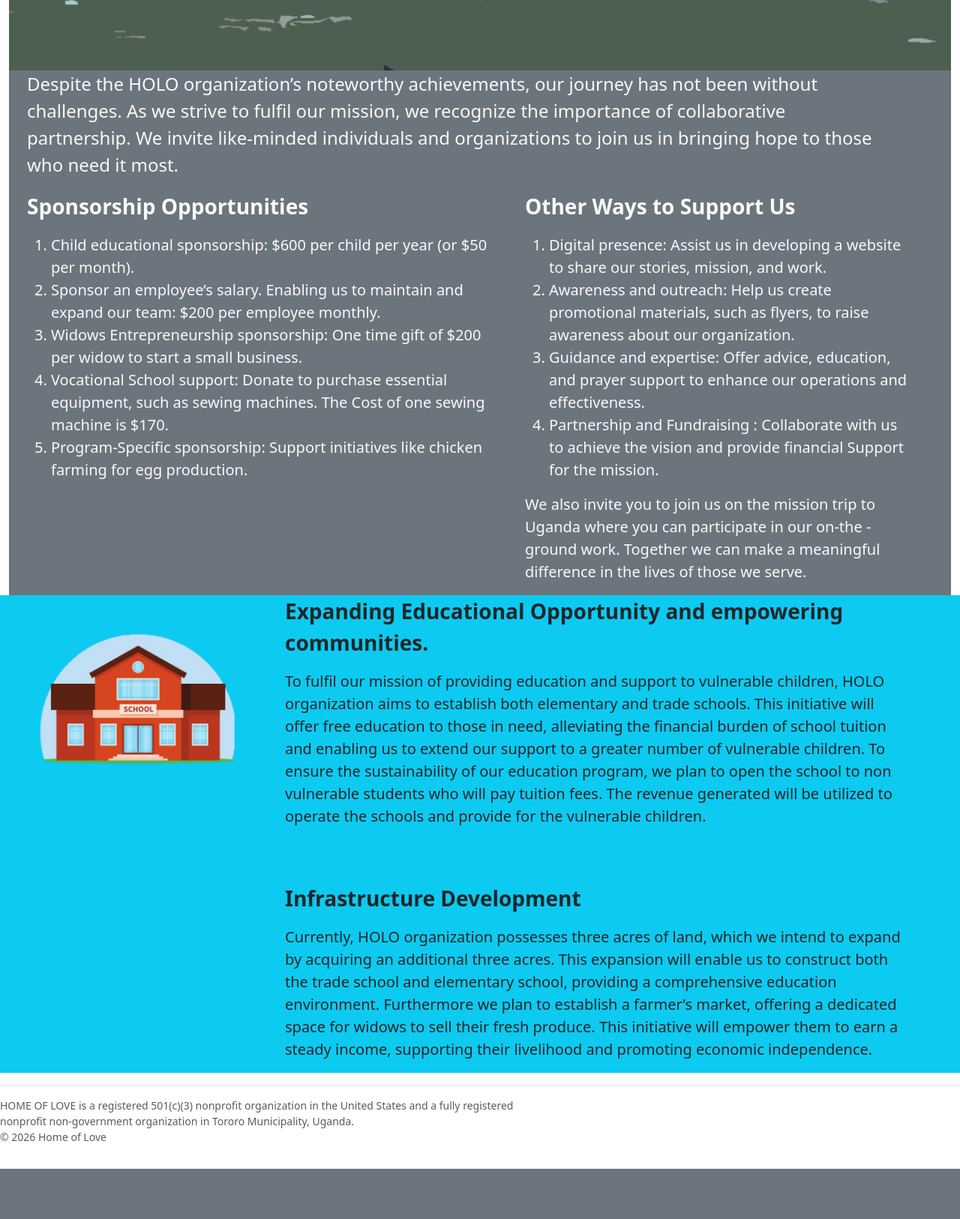
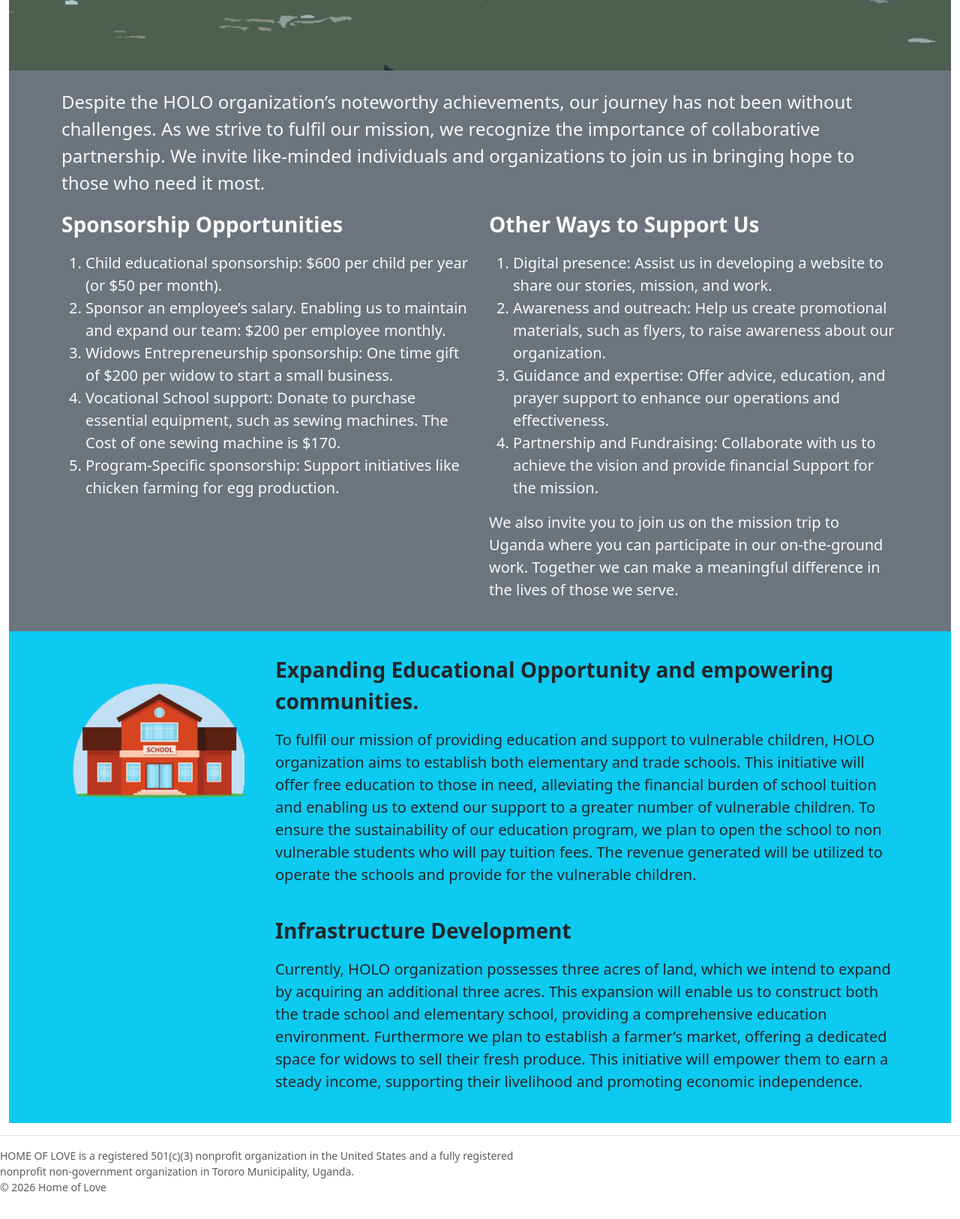
Before and after one commit to philiplessner/HOLO, a Flask app: page /donate in a window 1280 px wide. Shown: the part 489-2115 px from the top of the page at 75% size. Before the commit the page ends 2048 px from the top, so only its background shows below. Run offline with Flask 3, Linux system fonts and the light colour scheme.

Commit message:
Tweaked Donate page formatting.

```diff
--- a/app/templates/donate.html
+++ b/app/templates/donate.html
@@ -26,9 +26,11 @@
     </form>
     </div>
 </div>
-  <div class="bg-secondary text-light">
+
+  <div class="container-fluid bg-secondary text-light py-4">
+    <div class="container">
       <div class="row">
-      <div class="col-11 ms-4 text-left">
+        <div class="col-12">
           <p class="fs-4">
             Despite the HOLO organization’s noteworthy achievements, our journey has not been without
             challenges. As we strive to fulfil our mission, we recognize the importance of collaborative
@@ -38,10 +40,10 @@
         </div>
       </div>
 
-  <div class="row">
-      <div class="col-6 ms-4 text-left">
+      <div class="row gx-4">
+        <div class="col-12 col-md-6">
           <p class="fs-3">
-          <strong>Sponsorship Opportunities</strong><br>
+            <strong>Sponsorship Opportunities</strong>
           </p>
           <ol class="fs-5">
             <li>Child educational sponsorship: $600 per child per year (or $50 per month).</li>
@@ -53,7 +55,8 @@
             <li>Program-Specific sponsorship: Support initiatives like chicken farming for egg production.</li>
           </ol>
         </div>
-      <div class="col-5 ms-4 text-left">
+
+        <div class="col-12 col-md-6">
           <p class="fs-3">
             <strong>Other Ways to Support Us</strong>
           </p>
@@ -63,55 +66,46 @@
                 awareness about our organization.</li>
             <li>Guidance and expertise: Offer advice, education, and prayer support to enhance our
                 operations and effectiveness.</li>
-            <li>Partnership and Fundraising : Collaborate with us to achieve the vision and provide
+            <li>Partnership and Fundraising: Collaborate with us to achieve the vision and provide
                 financial Support for the mission.</li>
           </ol>
-        </p>
           <p class="fs-5">
             We also invite you to join us on the mission trip to Uganda where you can participate in our
-        on-the -ground work.
-      Together we can make a meaningful difference in the lives of those we serve.
+            on-the-ground work. Together we can make a meaningful difference in the lives of those we serve.
           </p>
         </div>
       </div>
     </div>
-    <div class="row bg-info text-dark">
-      <div class="col-3 ms-4 text-left">
+  </div>
+
+  <div class="container-fluid bg-info text-dark py-4">
+    <div class="container">
+      <div class="row align-items-center">
+        <div class="col-12 col-md-3 text-start">
           <img src="{{ url_for('static', filename='images/schoolhouse.png') }}" alt="School House" class="img-fluid">
         </div>
-      <div class="col-8 ms-4 text-left">
+        <div class="col-12 col-md-9 text-start">
           <p class="fs-3">
-        <strong>Expanding Educational Opportunity and empowering communities.</strong><br>
+            <strong>Expanding Educational Opportunity and empowering communities.</strong>
           </p>
           <p class="fs-5">
             To fulfil our mission of providing education and support to vulnerable children, HOLO
-organization aims to establish both elementary and trade schools.
-This initiative will offer free education to those in need, alleviating the
-financial burden of school tuition and enabling us to extend our
-support to a greater number of vulnerable children.
-To ensure the sustainability of our education program, we plan to
-open the school to non vulnerable students who will pay tuition fees.
-The revenue generated will be utilized to operate the schools and
-provide for the vulnerable children.
+            organization aims to establish both elementary and trade schools. This initiative will offer free education to those in need, alleviating the financial burden of school tuition and enabling us to extend our support to a greater number of vulnerable children. To ensure the sustainability of our education program, we plan to open the school to non vulnerable students who will pay tuition fees. The revenue generated will be utilized to operate the schools and provide for the vulnerable children.
           </p>
         </div>
       </div>
-    <div class="row bg-info text-dark">
-      <div class="col-3 ms-4 text-left">
+
+      <div class="row align-items-center mt-3">
+        <div class="col-12 col-md-3 text-start">
         </div>
-      <div class="col-8 ms-4 text-left">
+        <div class="col-12 col-md-9 text-start">
           <p class="fs-3">
-        <strong>Infrastructure Development</strong><br>
+            <strong>Infrastructure Development</strong>
           </p>
           <p class="fs-5">
-Currently, HOLO organization possesses three acres of land, which
-we intend to expand by acquiring an additional three acres. This expansion will enable us to
-construct both the trade school and elementary school, providing a comprehensive education
-environment.
-Furthermore we plan to establish a farmer’s market, offering a dedicated space for widows to
-sell their fresh produce. This initiative will empower them to earn a steady income, supporting
-their livelihood and promoting economic independence.
+            Currently, HOLO organization possesses three acres of land, which we intend to expand by acquiring an additional three acres. This expansion will enable us to construct both the trade school and elementary school, providing a comprehensive education environment. Furthermore we plan to establish a farmer’s market, offering a dedicated space for widows to sell their fresh produce. This initiative will empower them to earn a steady income, supporting their livelihood and promoting economic independence.
           </p>
+        </div>
       </div>
     </div>
   </div>
```
Lines whose indentation alone changed are shown as unchanged.
